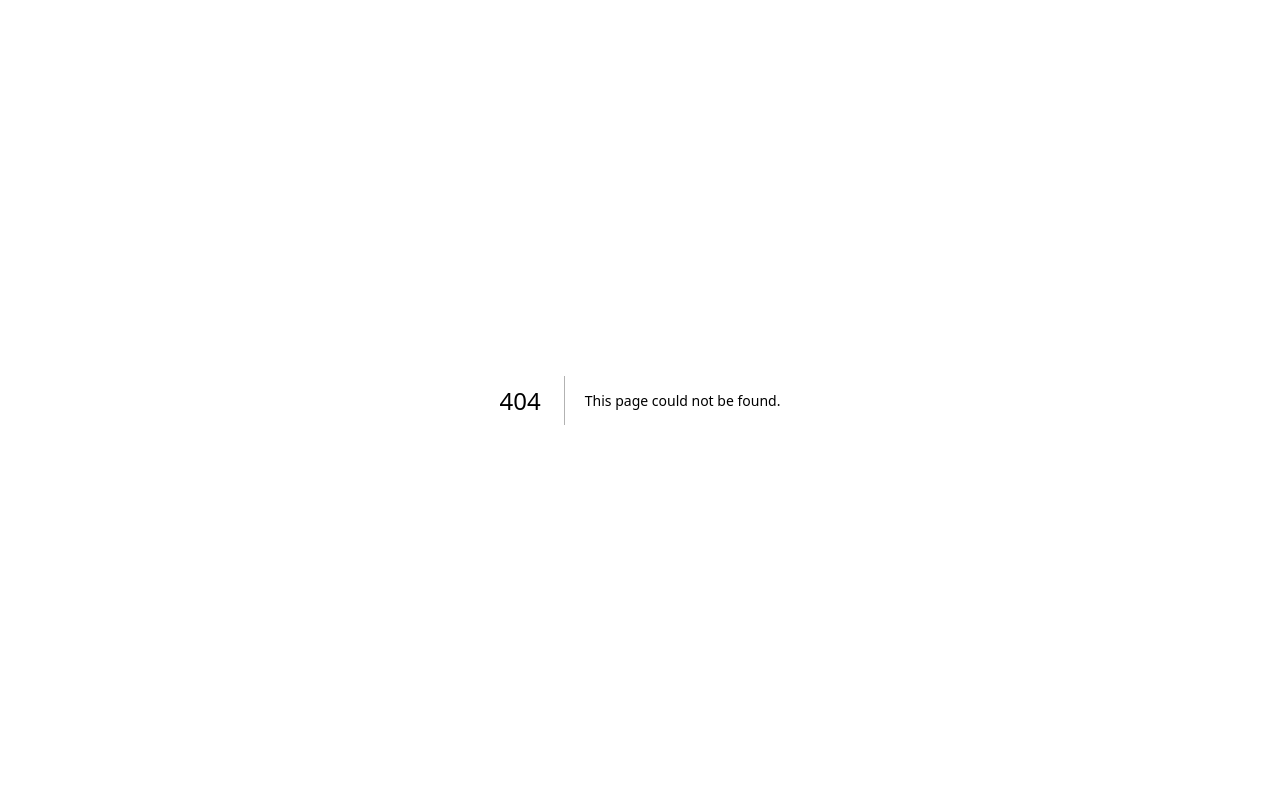
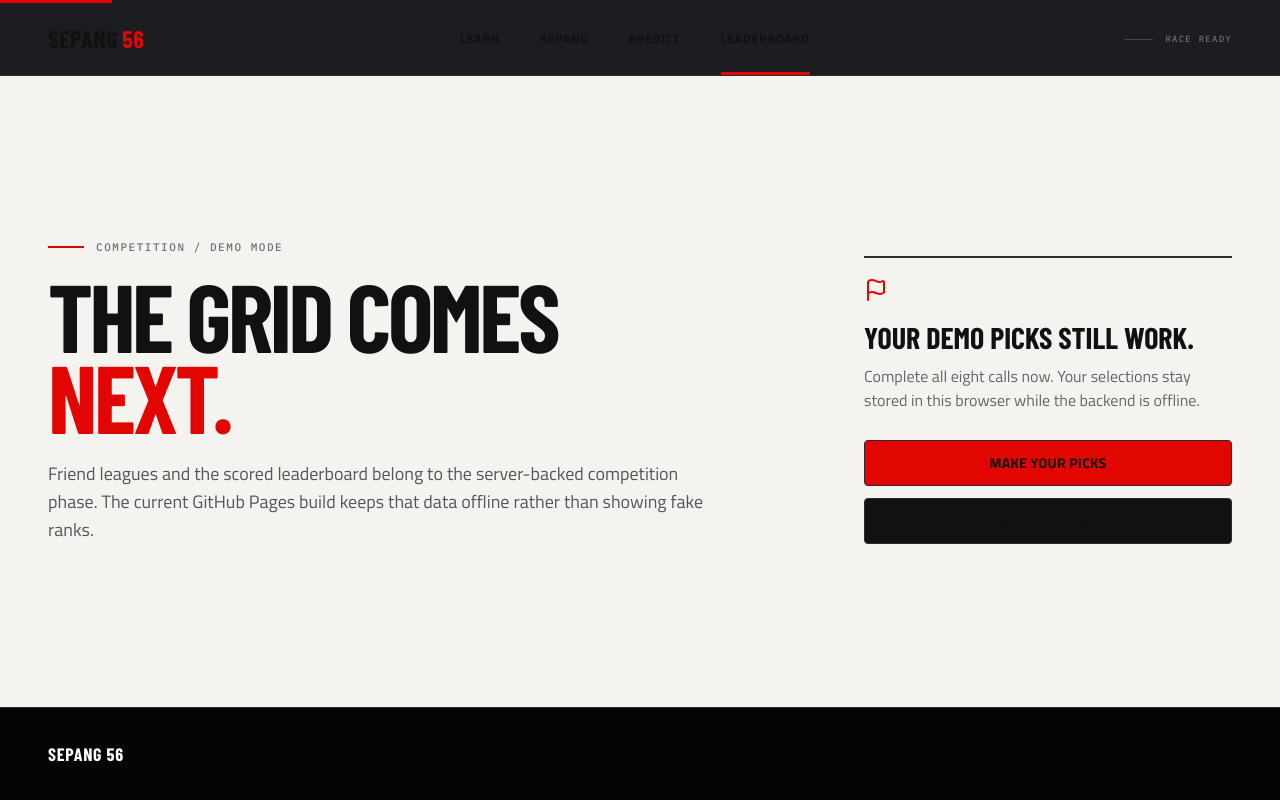
Before and after one commit to itsLucas02/f1-sepang, a Next.js app: page /leaderboard in a window 1280 px wide. Before the commit this address had no page. Built offline with nearby package versions, Linux system fonts and the light colour scheme; a web font is replaced by a local one.

Commit message:
feat: add intentional competition demo endpoint

```diff
--- /dev/null
+++ b/app/leaderboard/page.tsx
@@ -0,0 +1,65 @@
+import Link from "next/link";
+import { ArrowLeft, Flag } from "lucide-react";
+
+import { RaceFooter } from "@/components/shared/race-footer";
+import { RaceHeader } from "@/components/shared/race-header";
+import { SiteContainer } from "@/components/shared/site-container";
+import { Button } from "@/components/ui/button";
+
+export default function LeaderboardPage() {
+  return (
+    <div className="flex min-h-screen flex-col bg-[#f4f3ef] text-[#111113]">
+      <RaceHeader activeHref="/leaderboard" />
+
+      <main className="flex flex-1 items-center">
+        <SiteContainer className="w-full py-16 sm:py-24">
+          <section className="grid gap-10 lg:grid-cols-12 lg:items-end">
+            <div className="lg:col-span-7">
+              <div className="flex items-center gap-3">
+                <span className="h-0.5 w-9 bg-race-red" />
+                <p className="font-mono text-[11px] font-medium uppercase tracking-[0.14em] text-[#6f6f75]">
+                  Competition / Demo mode
+                </p>
+              </div>
+
+              <h1 className="mt-5 font-display text-6xl font-extrabold uppercase leading-[0.84] tracking-[-0.035em] sm:text-7xl lg:text-8xl">
+                The grid comes
+                <span className="block text-race-red">next.</span>
+              </h1>
+
+              <p className="mt-6 max-w-2xl text-lg leading-7 text-[#55555b]">
+                Friend leagues and the scored leaderboard belong to the server-backed competition phase. The current GitHub Pages build keeps that data offline rather than showing fake ranks.
+              </p>
+            </div>
+
+            <div className="lg:col-span-4 lg:col-start-9">
+              <div className="border-t-2 border-[#111113] pt-5">
+                <Flag className="size-6 text-race-red" aria-hidden="true" />
+                <p className="mt-5 font-display text-3xl font-extrabold uppercase leading-none">
+                  Your demo picks still work.
+                </p>
+                <p className="mt-3 text-base leading-6 text-[#65656b]">
+                  Complete all eight calls now. Your selections stay stored in this browser while the backend is offline.
+                </p>
+
+                <div className="mt-7 flex flex-col gap-3">
+                  <Button asChild>
+                    <Link href="/predict">Make Your Picks</Link>
+                  </Button>
+                  <Button asChild variant="secondary">
+                    <Link href="/">
+                      <ArrowLeft aria-hidden="true" className="size-4" />
+                      Back Home
+                    </Link>
+                  </Button>
+                </div>
+              </div>
+            </div>
+          </section>
+        </SiteContainer>
+      </main>
+
+      <RaceFooter />
+    </div>
+  );
+}
```
